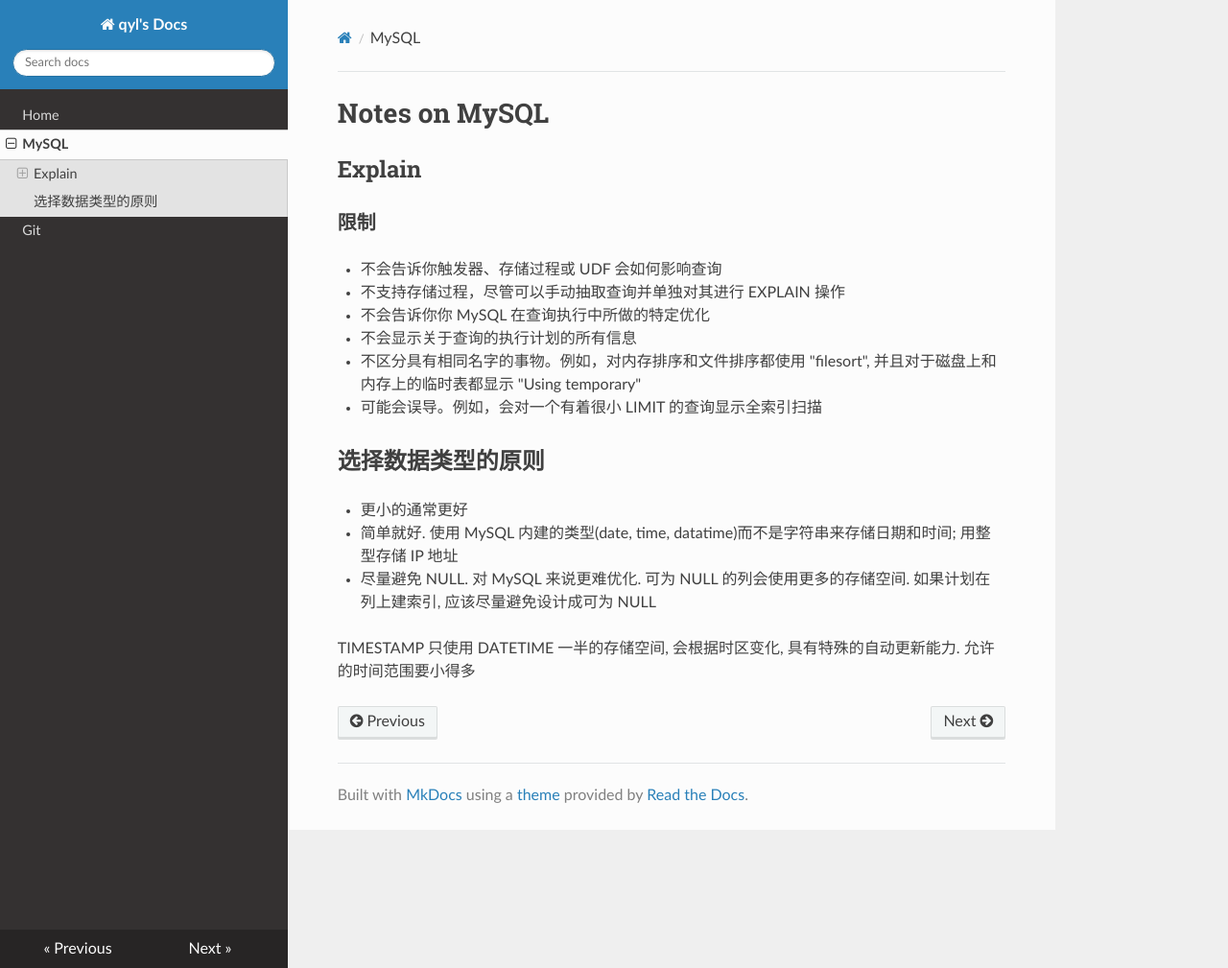
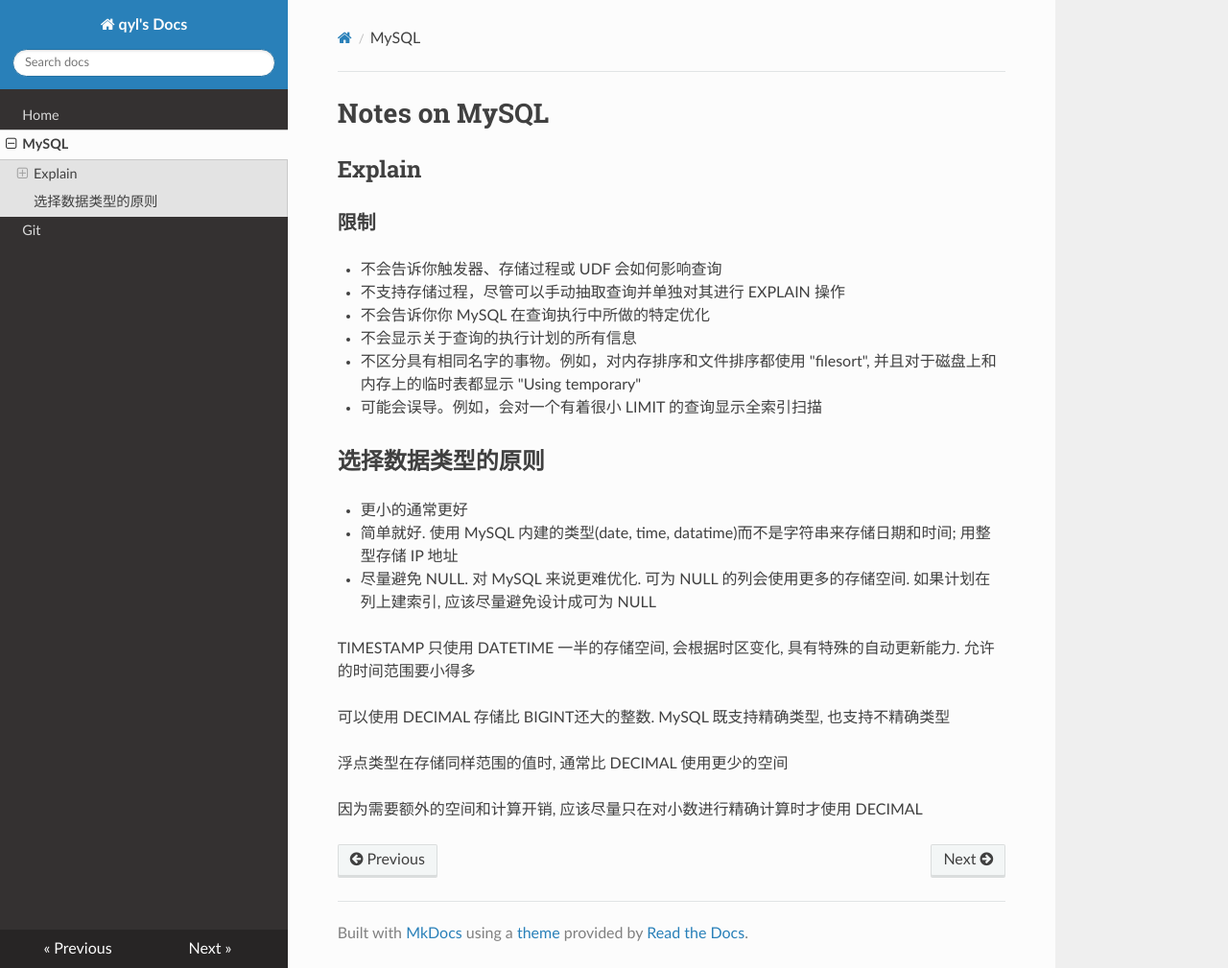
Before and after one commit to paperplane1230/qwiki, an MkDocs documentation site: the page built from docs/mysql.md, in a window 1280 px wide and 1009 px high. Shown: the whole window at 96% size. Built offline with MkDocs 1.6.1, drawn with Linux system fonts in a browser that asks for light colours; nearby versions of some CDN libraries; old or Windows-style settings are respelled for this version of MkDocs.

Commit message:
Add notes on mysql.

```diff
--- a/docs/mysql.md
+++ b/docs/mysql.md
@@ -18,3 +18,9 @@
 * 尽量避免 NULL. 对 MySQL 来说更难优化. 可为 NULL 的列会使用更多的存储空间. 如果计划在列上建索引, 应该尽量避免设计成可为 NULL
 
 TIMESTAMP 只使用 DATETIME 一半的存储空间, 会根据时区变化, 具有特殊的自动更新能力. 允许的时间范围要小得多
+
+可以使用 DECIMAL 存储比 BIGINT还大的整数. MySQL 既支持精确类型, 也支持不精确类型
+
+浮点类型在存储同样范围的值时, 通常比 DECIMAL 使用更少的空间
+
+因为需要额外的空间和计算开销, 应该尽量只在对小数进行精确计算时才使用 DECIMAL
```
